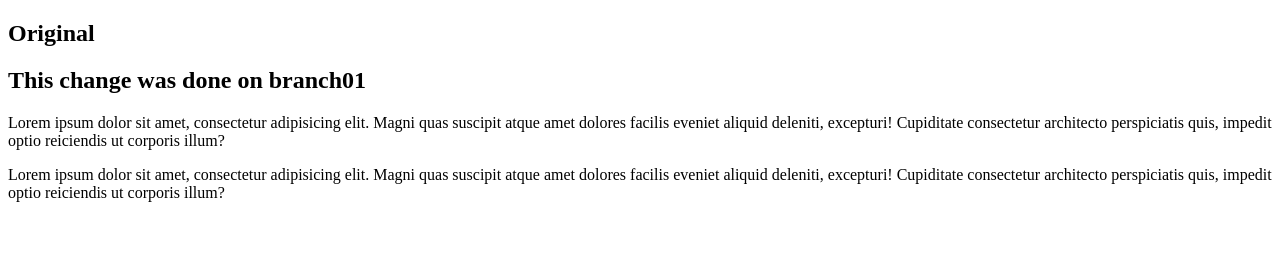
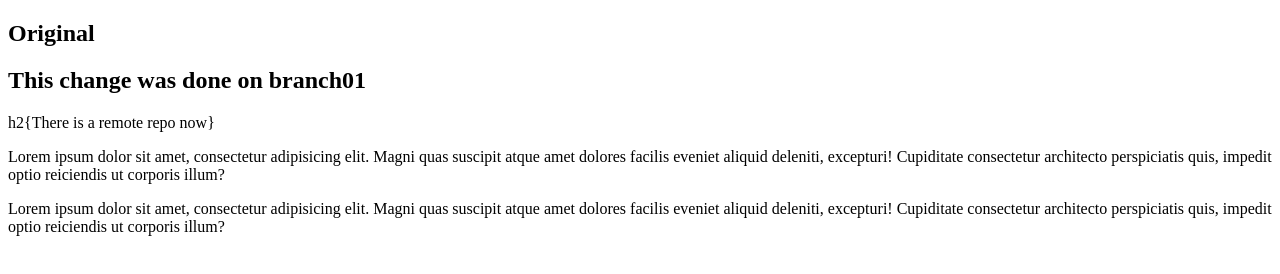
Before and after one commit to tamerhalim/git-essentials, a plain HTML site: page index.html in a window 1280 px wide. Drawn offline with Linux system fonts and the light colour scheme.

Commit message:
new header

```diff
--- a/index.html
+++ b/index.html
@@ -7,6 +7,7 @@
 <body>
 	<h2>Original</h2>
 	<h2>This change was done on branch01</h2>
+	h2{There is a remote repo now}
 
 
 
```
